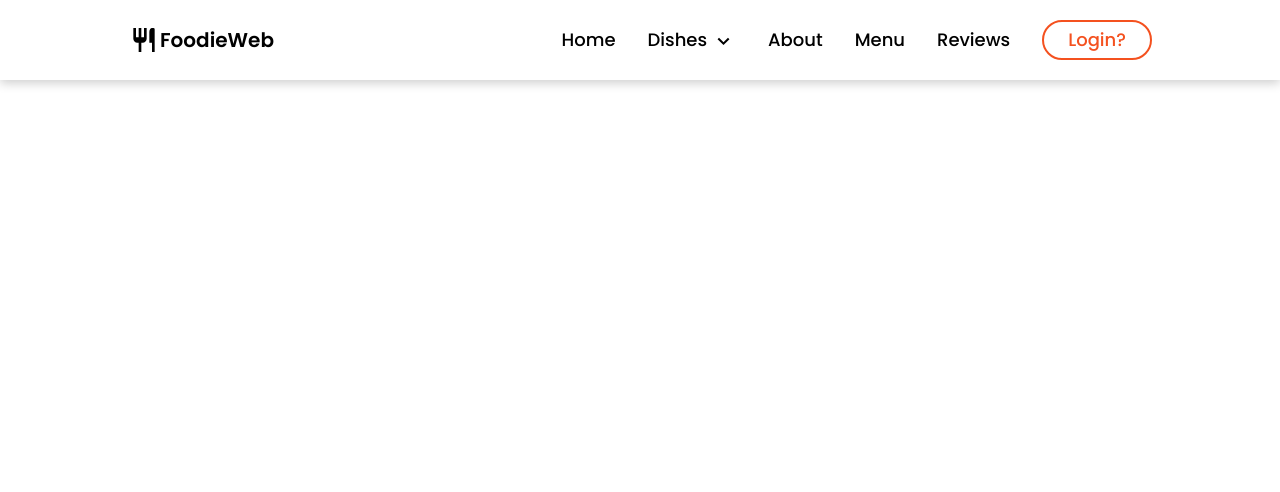
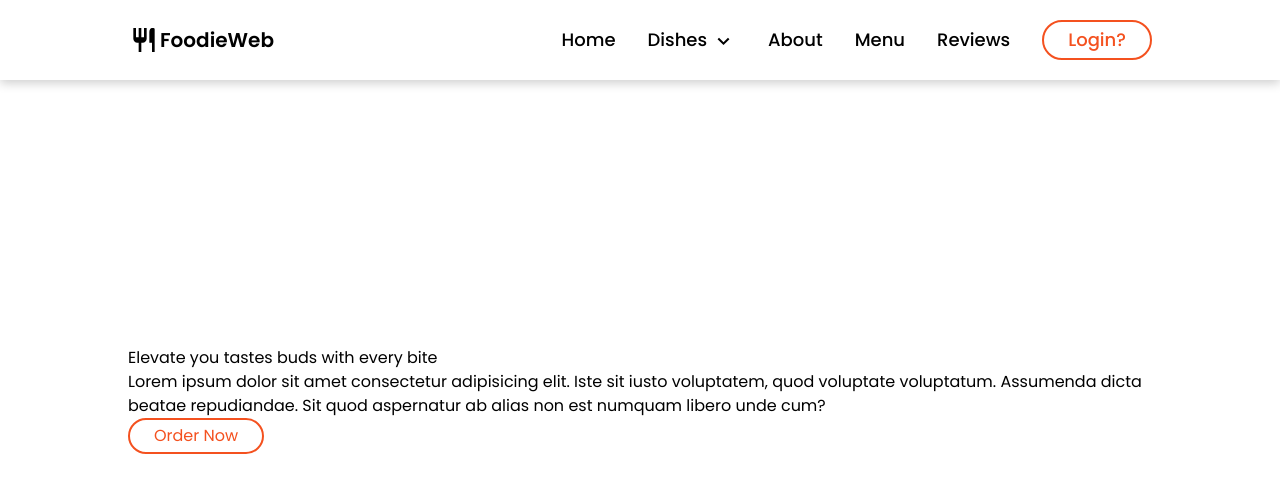
Before and after one commit to brli-dev/golden-pacific, a React (Vite) app: page / in a window 1280 px wide. Shown: the top 492 px of the page. Built offline with nearby package versions, Linux system fonts and the light colour scheme.

Commit message:
started on home page

```diff
--- a/src/components/Home.tsx
+++ b/src/components/Home.tsx
@@ -1,10 +1,17 @@
 import React from 'react'
+import Button from '../layouts/Button'
 
 const Home = () => {
   return (
-    <div>
+    <div className='min-h-screen flex flex-row justify-between items-center lg:px-32 px-5 '>
         <div>
-            <h1>HOME</h1>
+            <h1>Elevate you tastes buds with every bite</h1>
+            <p>
+                Lorem ipsum dolor sit amet consectetur adipisicing elit. Iste sit iusto voluptatem, quod voluptate voluptatum. Assumenda dicta beatae repudiandae. Sit quod aspernatur ab alias non est numquam libero unde cum?
+            </p>
+            <div>
+                <Button title="Order Now"/>
+            </div>
         </div>
     </div>
   )
```
